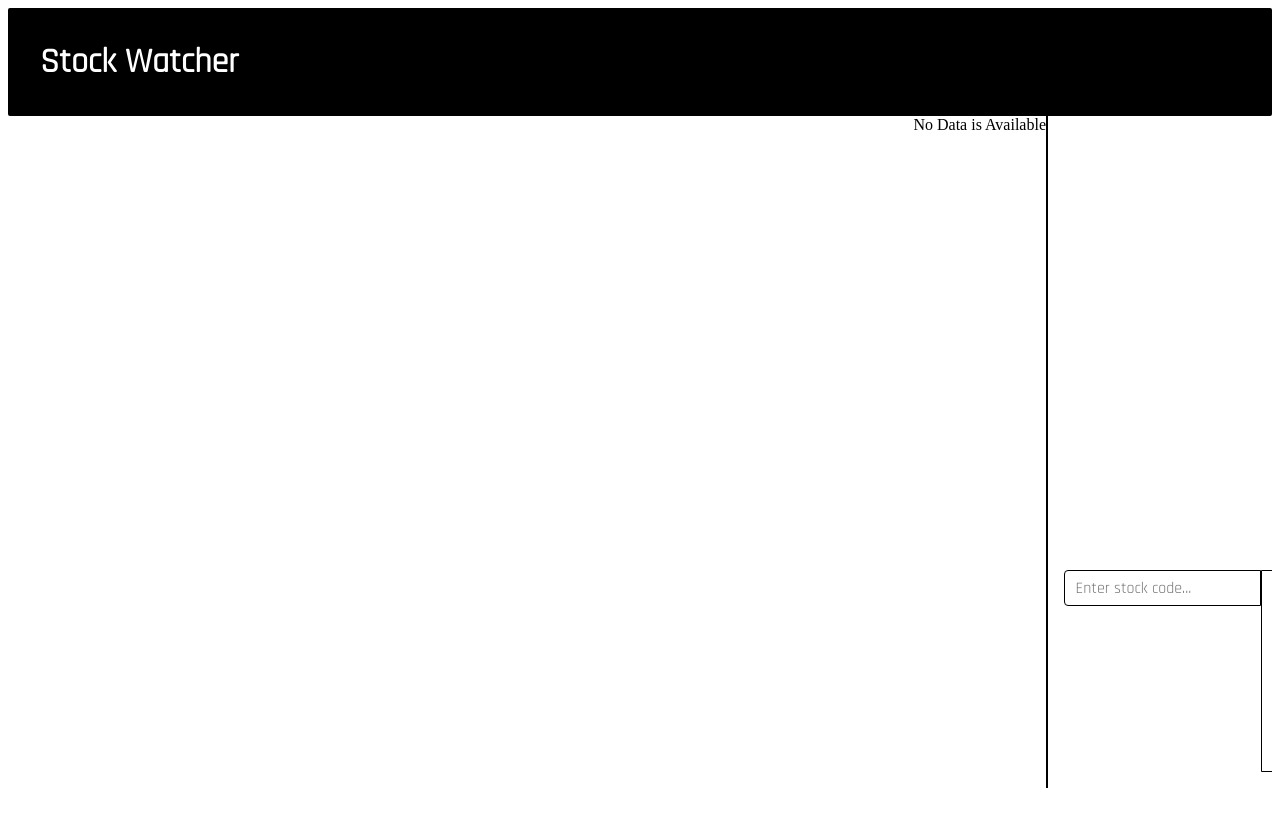
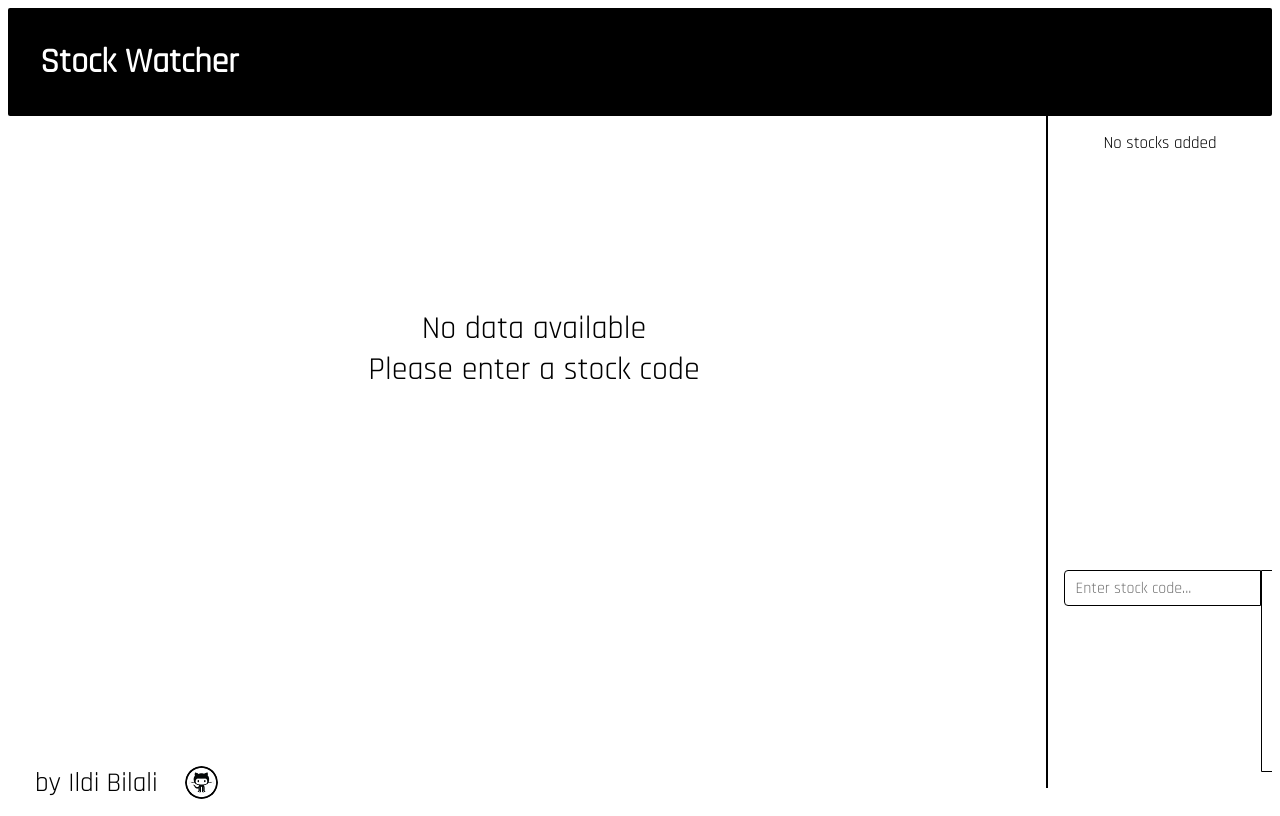
Before and after one commit to sgfhg12/stock-watcher, a React (Create React App) app: page / in a window 1280 px wide. Built offline with nearby package versions, Linux system fonts and the light colour scheme.

Commit message:
final release

```diff
--- a/src/components/App.css
+++ b/src/components/App.css
@@ -1,10 +1,17 @@
+@import url('https://fonts.googleapis.com/css?family=Rajdhani');
+
 .main-wrapper {
     width: 100%;
+    height: 80%;
     display: flex;
     justify-content: flex-end;
 }
 
 .app-container {
     height: 100vh;
+    font-family: 'Rajdhani', sans-serif;
+    display: flex;
+    flex-direction: column;
     overflow: hidden;
+
 }
--- a/src/components/App.js
+++ b/src/components/App.js
@@ -1,24 +1,21 @@
-import React, {Component} from 'react';
-import ChartData from '../components/charts/ChartData';
-import SideBar from '../components/SideBar/SideBar';
-import Header from './Header';
-import './App.css';
+import React from "react";
+import ChartData from "../components/charts/ChartData";
+import SideBar from "../components/SideBar/SideBar";
+import Header from "./Header";
+import Footer from "./Footer";
+import "./App.css";
 
-class App extends Component {
-    constructor(){
-        super()
-    }
-    render(){
-        return (
-        <div className="app-container">
-            <Header/>
-            <div className="main-wrapper">
-                <ChartData/>
-                <SideBar/>
-            </div>
-        </div>
-        )
-    }
-}
+const App = () => {
+  return (
+    <div className="app-container">
+      <Header />
+      <div className="main-wrapper">
+        <ChartData />
+        <SideBar />
+      </div>
+      <Footer />
+    </div>
+  );
+};
 
 export default App;
--- /dev/null
+++ b/src/components/Footer.css
@@ -0,0 +1,23 @@
+.footer {
+  font-size: 27px;
+  display: flex;
+  padding-top: 10px;
+}
+.footer p {
+  margin: 0;
+  padding-left: 1em;
+}
+
+.footer img {
+  height: 33px;
+  width: 33px;
+  margin-left: 1em;
+  background-color: white;
+  border-radius: 50%;
+  border: 1 solid white;
+}
+
+.footer img:hover {
+  transform: translateY(-8px);
+  transition: 0.25s ease-in-out;
+}
--- /dev/null
+++ b/src/components/Footer.js
@@ -0,0 +1,16 @@
+import React from "react";
+import "./Footer.css";
+import github from "./github.png";
+
+const Footer = () => {
+  return (
+    <div className="footer">
+      <p>by Ildi Bilali </p>
+      <a href="https://github.com/sgfhg12">
+        <img src={github} />
+      </a>
+    </div>
+  );
+};
+
+export default Footer;
--- a/src/components/SideBar/SideBar.css
+++ b/src/components/SideBar/SideBar.css
@@ -86,12 +86,18 @@
 .error-box p {
   padding: 2em 0 2em 0;
 }
+
+.card-container {
+    height: 70vh;
+    overflow-y: scroll;
+}
 @keyframes fadeinout {
   0%,
   100% {
     opacity: 0;
   }
-  75%,
+  85%,
+  65%,
   50% {
     opacity: 1;
   }
@@ -101,7 +107,8 @@
   100% {
     opacity: 0;
   }
-  75%,
+  85%,
+  65%,
   50% {
     opacity: 1;
   }
@@ -111,7 +118,8 @@
   100% {
     opacity: 0;
   }
-  75%,
+  85%,
+  65%,
   50% {
     opacity: 1;
   }
@@ -121,7 +129,8 @@
   100% {
     opacity: 0;
   }
-  75%,
+  85%,
+  65%,
   50% {
     opacity: 1;
   }
@@ -131,8 +140,13 @@
   100% {
     opacity: 0;
   }
-  75%,
+  85%,
+  65%,
   50% {
     opacity: 1;
   }
 }
+.nostock {
+    font-size: 17px;
+    text-align: center;
+}
--- a/src/components/SideBar/SideBar.js
+++ b/src/components/SideBar/SideBar.js
@@ -14,7 +14,13 @@ const SideBar = props => {
             <p>Invalid Stock Code</p>
           </div>
         )}
-        {props.stocks.map(stock => <StockCard stock={stock.dataset} />)}
+        {!props.stocks.length ? (
+          <p className="nostock">No stocks added </p>
+        ) : (
+          <div className="card-container">
+          {props.stocks.map(stock => <StockCard key={stock.dataset.id}stock={stock.dataset} />)}
+          </div>)
+        }
       </div>
       <InputBar />
     </div>
--- a/src/components/SideBar/StockCard.js
+++ b/src/components/SideBar/StockCard.js
@@ -2,20 +2,15 @@ import React from "react";
 import { connect } from "react-redux";
 import { removeStock } from "../../redux/stock";
 
-export class StockCard extends React.Component {
-  constructor(props) {
-    super(props);
-  }
-
-  render() {
+const StockCard = props => {
   return (
     <div>
-        <p className="stock-code">{this.props.stock.dataset_code}</p>
+      <p className="stock-code">{props.stock.dataset_code}</p>
       <p className="buttonwrapper">
-          {this.props.stock.name}
+        {props.stock.name}
         <button
           onClick={evt =>
-              this.props.deleteStock(evt, this.props.stock.dataset_code)
+            props.deleteStock(evt, props.stock.dataset_code)
           }
         >
           REMOVE STOCK
@@ -23,8 +18,7 @@ export class StockCard extends React.Component {
       </p>
     </div>
   );
-  }
-}
+};
 
 const mapDispatchToProps = dispatch => ({
   deleteStock: (evt, stockCode) => {
--- a/src/components/charts/Chart.js
+++ b/src/components/charts/Chart.js
@@ -1,16 +1,10 @@
 import React from "react";
-import PropTypes from "prop-types";
 import {
   HorizontalGridLines,
   VerticalGridLines,
   XAxis,
-  XYPlot,
   YAxis,
   LineSeries,
-  Borders,
-  GradientDefs,
-  linearGradient,
-  makeWidthFlexible,
   Crosshair,
   FlexibleWidthXYPlot
 } from "react-vis";
@@ -25,9 +19,9 @@ class Chart extends React.Component {
   }
 
   renderLines(props) {
-    return props.data.map(line => {
+    return props.data.map((line,ind) => {
       return (
-        <LineSeries
+        <LineSeries key={ind}
           onNearestX={(value, { index }) => {
             this.setState({ crossHairValues: props.data.map(d => d[index]) });
           }}
@@ -39,8 +33,8 @@ class Chart extends React.Component {
 
   render() {
     return (
-      <div style={{ width: "80vw", height: "100vh", marginLeft: "1em" }}>
-        <FlexibleWidthXYPlot height={500}>
+      <div className="graph">
+        <FlexibleWidthXYPlot height={550}>
           <VerticalGridLines />
           <HorizontalGridLines />
           <XAxis
--- a/src/components/charts/ChartData.js
+++ b/src/components/charts/ChartData.js
@@ -4,12 +4,10 @@ import Chart from "./Chart";
 import "./chart.css";
 
 class ChartData extends React.Component {
-  constructor(props) {
-    super(props);
-  }
+
   renderChart(props) {
     if (props.stocks[0] === undefined) {
-      return <div> No Data is Available</div>;
+     return ( <div className="nograph"> No data available <br/> Please enter a stock code </div>)
     } else {
       let data = [];
       let arrayColumn = (arr, n) => arr.map(ele => ele[n]);
--- a/src/components/charts/chart.css
+++ b/src/components/charts/chart.css
@@ -10,3 +10,15 @@
   border-radius: 3px;
   width: 6em;
 }
+.graph {
+    width: 80vw;
+    height: 100vh;
+    margin: 2em 1em 0 1em;
+}
+.nograph {
+    font-size:2em;
+    text-align: center;
+    width:80vw;
+    margin-top: 6em;
+
+}
--- a/src/redux/error.js
+++ b/src/redux/error.js
@@ -1,5 +1,3 @@
-import axios from "axios";
-
 const ADD_ERROR = "ADD_ERROR";
 const DELETE_ERROR = "DELETE_ERROR";
 
```
Also changed, not shown: src/components/github.png (added), 1 other file (tests, documents, lock files or other folders). Lines whose indentation alone changed are shown as unchanged.
